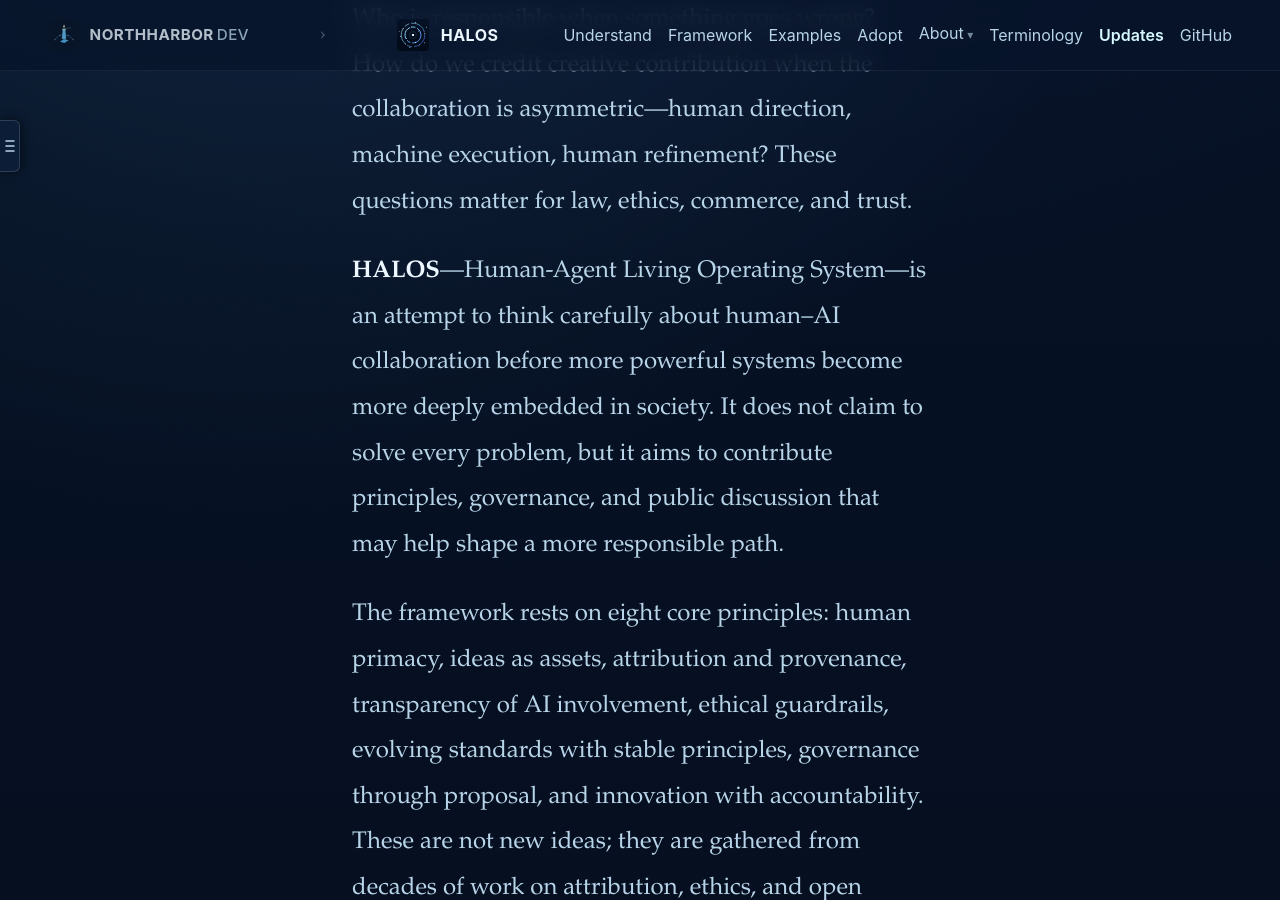
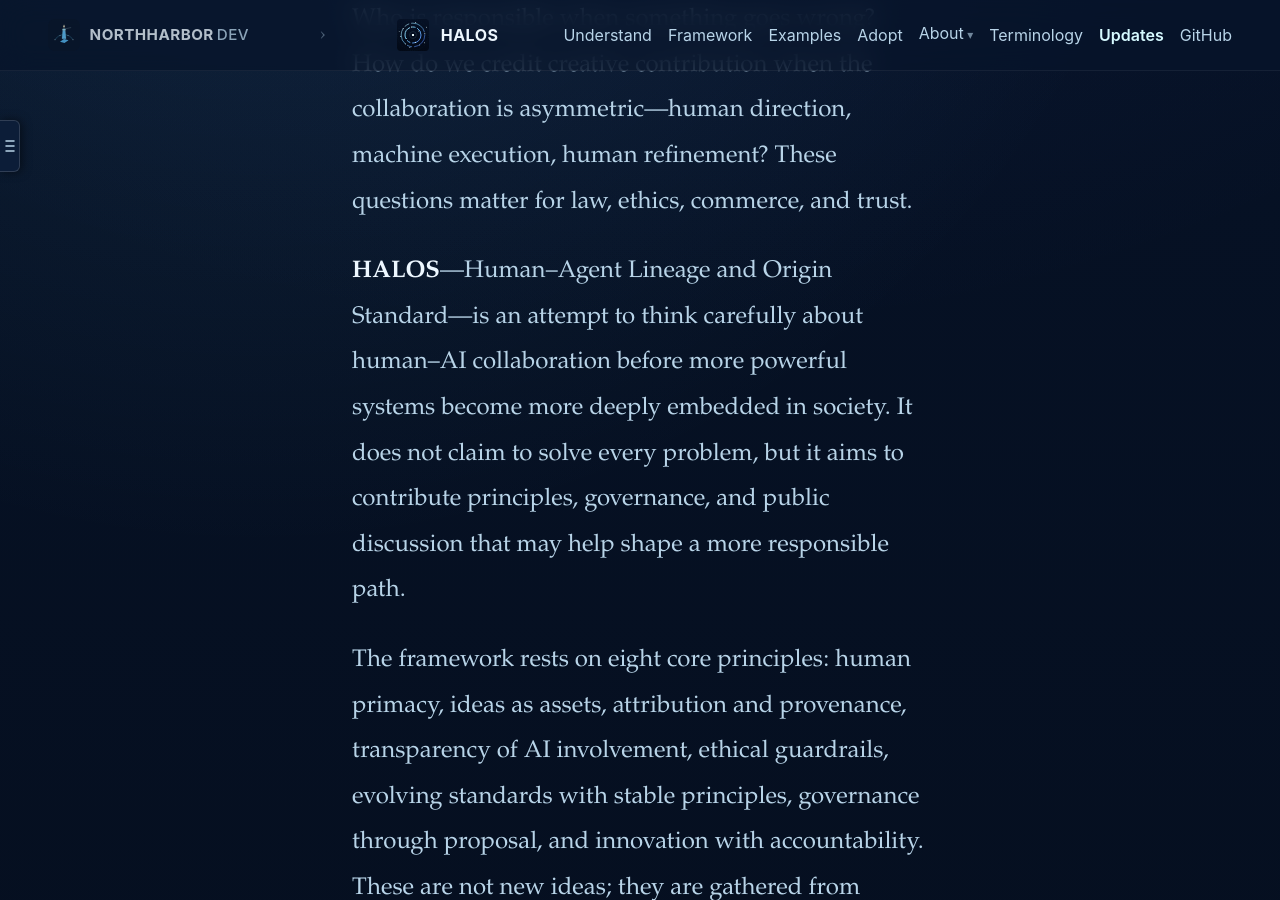
Before and after one commit to northharbor-dev/halos, a Jekyll site: the page built from docs/_posts/2025-03-15-why-halos.md, in a window 1280 px wide and 900 px high, scrolled down 1222 px. Built offline with Jekyll 4.4.1, drawn with Linux system fonts in a browser that asks for light colours.

Commit message:
rename: update HALOS acronym expansion from old to current
Replace all remaining uses of "Human-Agent Living Operating System"
with the current expansion "Human–Agent Lineage and Origin Standard"
across README.md, LEARN_HALOS.md, the 2025 origin post, and the
identity concept prompt files.

https://claude.ai/code/session_01FSwrk3Urm6xWckm4Ee6tPu

```diff
--- a/docs/_posts/2025-03-15-why-halos.md
+++ b/docs/_posts/2025-03-15-why-halos.md
@@ -10,7 +10,7 @@ Humans have collaborated through shared norms for millennia. Handshakes, contrac
 
 The result is ambiguity. Who originated a concept? Who is responsible when something goes wrong? How do we credit creative contribution when the collaboration is asymmetric—human direction, machine execution, human refinement? These questions matter for law, ethics, commerce, and trust.
 
-**HALOS**—Human-Agent Living Operating System—is an attempt to think carefully about human–AI collaboration before more powerful systems become more deeply embedded in society. It does not claim to solve every problem, but it aims to contribute principles, governance, and public discussion that may help shape a more responsible path.
+**HALOS**—Human–Agent Lineage and Origin Standard—is an attempt to think carefully about human–AI collaboration before more powerful systems become more deeply embedded in society. It does not claim to solve every problem, but it aims to contribute principles, governance, and public discussion that may help shape a more responsible path.
 
 The framework rests on eight core principles: human primacy, ideas as assets, attribution and provenance, transparency of AI involvement, ethical guardrails, evolving standards with stable principles, governance through proposal, and innovation with accountability. These are not new ideas; they are gathered from decades of work on attribution, ethics, and open standards. HALOS puts them into a machine-readable spec so that implementations—agents, tools, platforms—can align, diverge knowingly, or extend in a way that is visible and discussable.
 
```
Also changed, not shown: LEARN_HALOS.md (+1 -1 lines), docs/identity-concepts/20260313-halo-ring-vs-tri-layer-orbit/halo-ring-prompts.md (+1 -1 lines), docs/identity-concepts/20260313-halo-ring-vs-tri-layer-orbit/tri-layer-orbit-prompts.md (+1 -1 lines), README.md.
